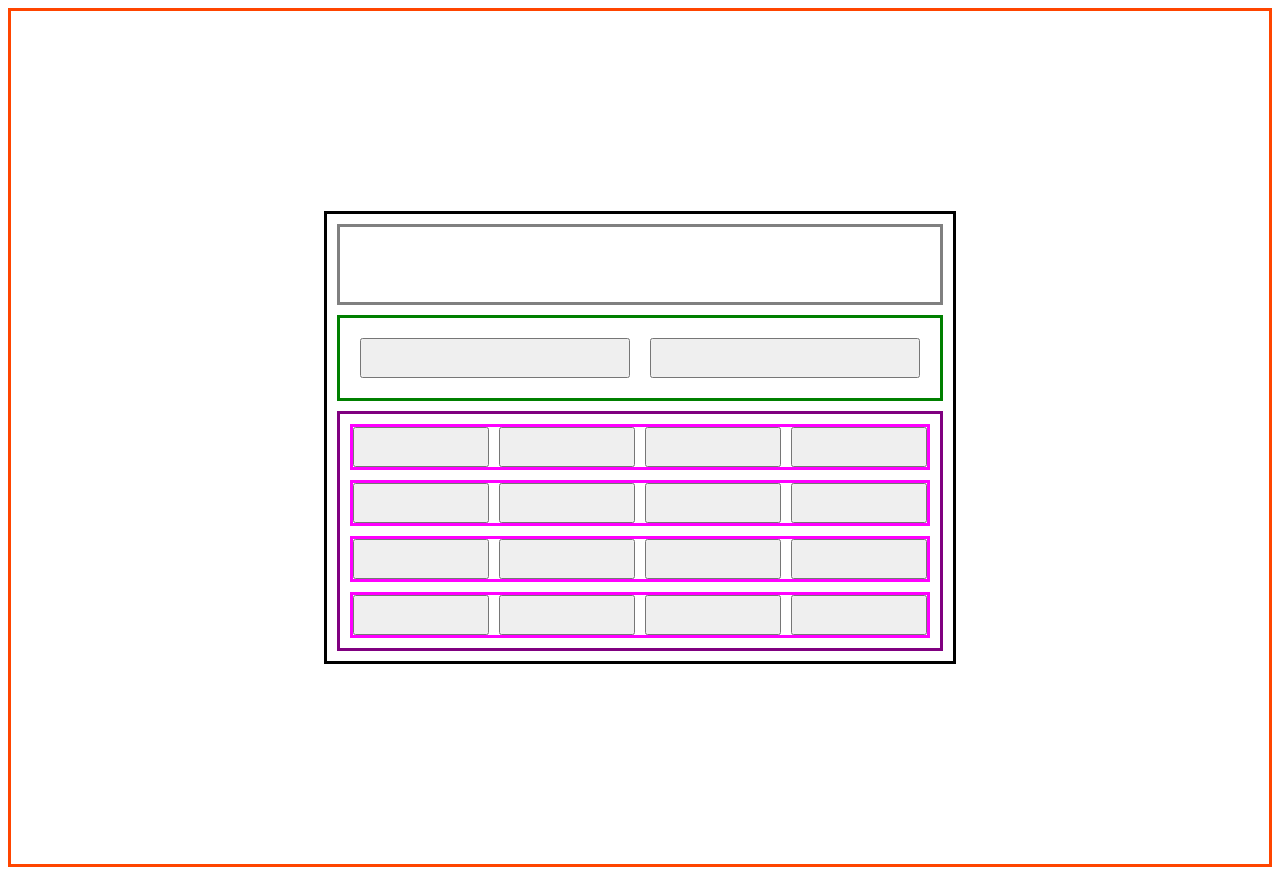
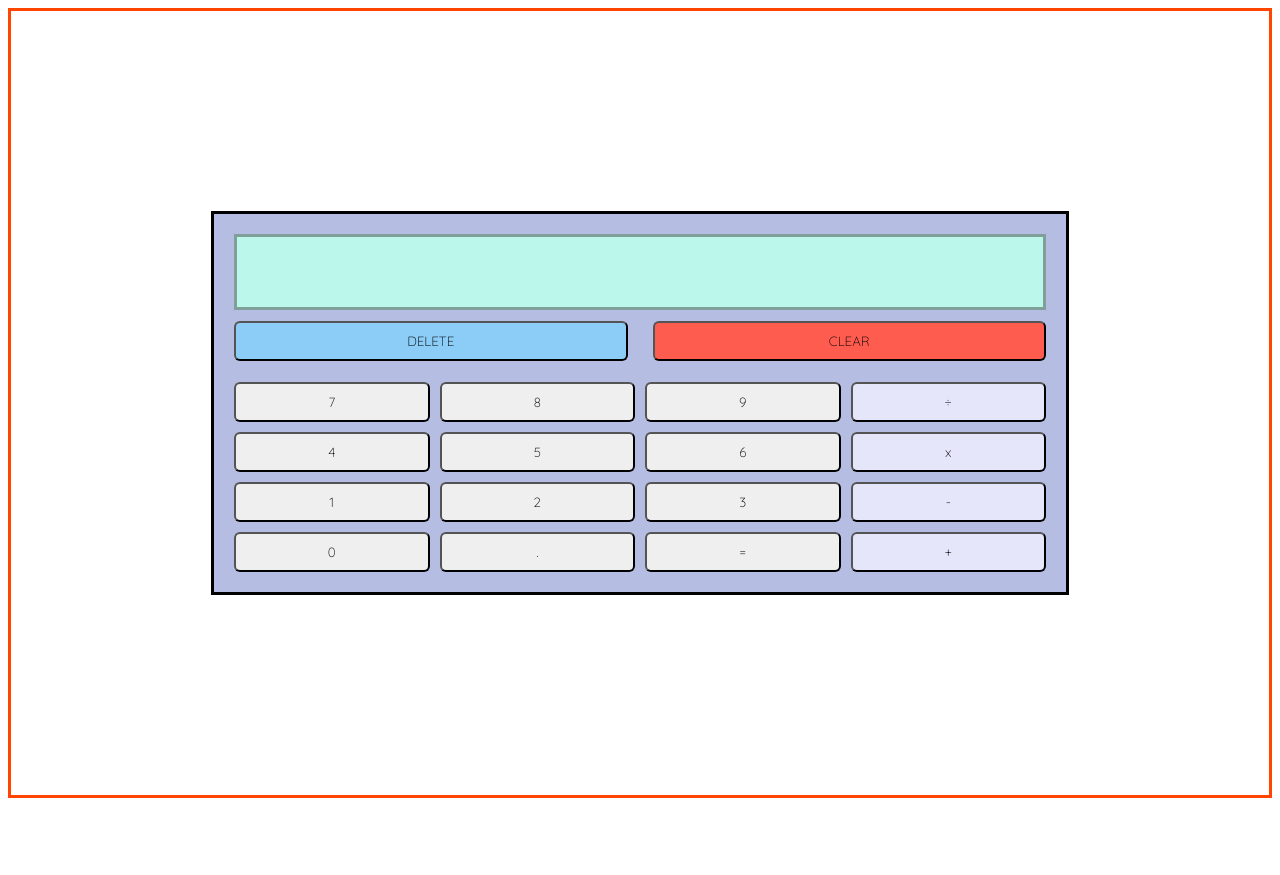
Before and after one commit to shinyfuwante/calculator, a plain HTML site: page index.html in a window 1280 px wide. After the commit the page ends 806 px from the top, so only its background shows below. Drawn offline with Linux system fonts and the light colour scheme.

Commit message:
Establish basic CSS styling of the calculator
This commit further fleshes out the general appearance of the calculator.

```diff
--- a/css/styles.css
+++ b/css/styles.css
@@ -1,3 +1,7 @@
+* {
+    font-family: 'Quicksand', sans-serif;
+}
+
 body {
     display: flex;
     justify-content: center;
@@ -9,6 +13,7 @@ body {
 button {
     width: 60px;
     height: 40px;
+    border-radius: 6px;
 }
 
 calculator-body {
@@ -16,13 +21,17 @@ calculator-body {
     border: 3px solid black;
     flex-flow: column;
     padding: 10px;
+    height: 100%;
+    width: 150%;
+    background-color: rgb(182, 189, 226);
 }
 
 clear-buttons {
-    border: 3px solid green;
     display: flex;
-    padding: 10px;
-    justify-content: space-evenly;
+    padding: 0px;
+    width: auto;
+    justify-content: space-between;
+    gap: 2px 5px;
 }
 
 clear-buttons>button{
@@ -31,26 +40,41 @@ clear-buttons>button{
 }
 
 display {
-    border: 3px solid gray;
-    height: 75px;
-    width: 600px;
-    margin-bottom: 10px;
+    justify-self: center;
+    height: 70px;
+    width: auto;
+    margin: 10px;
+    margin-bottom: 1px;
+    flex: 1 1 auto;
+    align-items: flex-end;
+    text-align: right;
+    background-color: rgba(188, 252, 236, 0.932);
+    border: 3px solid rgba(124, 155, 147, 0.932);
 }
 
 buttons {
-    border: 3px solid purple;
+    width: auto;
     display: flex;
     gap: 10px;
-    margin-top: 10px;
+    margin-top: 1px;
     flex-flow: column;
     justify-content: center;
     /*align-items: center;*/
     padding: 10px;
+    box-shadow: 0px;
+}
+button.operator {
+    background-color: lavender;
+}
+button.delete {
+    background-color: rgb(140, 205, 248);
+}
+button.clear {
+    background-color: rgb(255, 92, 80);
 }
 row {
     display: flex;
     flex: 1 1 auto;
-    border: 3px solid magenta;
     align-items: space-evenly;
     gap: 10px;
 }
--- a/index.html
+++ b/index.html
@@ -7,49 +7,53 @@
     <title>Document</title>
     <script src="script.js" defer></script>
     <link rel="stylesheet" href="css/styles.css">
+    <style>
+        @import url('https://fonts.googleapis.com/css2?family=Quicksand:wght@300&display=swap');
+    </style>
 </head>
 <body>
     <calculator-body>
         <display>
         </display>
         <clear-buttons>
+            <button class="delete">
+                DELETE
+            </button>
             <button class="clear">
-
-            </button>
-            <button class="clear all">
+                CLEAR
             </button>
         </clear-buttons>
         <buttons>
             <row>
-                <button class="seven"></button>
-                <button class="eight"></button>
-                <button class="nine"></button>
-                <button class="divide"></button>
+                <button class="seven">7</button>
+                <button class="eight">8</button>
+                <button class="nine">9</button>
+                <button class="divide operator">÷</button>
             </row>
 
             <row>
 
-                <button class="four"></button>
-                <button class="five"></button>
-                <button class="six"></button>
-                <button class="multiply"></button>
+                <button class="four">4</button>
+                <button class="five">5</button>
+                <button class="six">6</button>
+                <button class="multiply operator">x</button>
 
             </row>
 
             <row>
 
-                <button class="one"></button>
-                <button class="two"></button>
-                <button class="three"></button>
-                <button class="subtract"></button>
+                <button class="one">1</button>
+                <button class="two">2</button>
+                <button class="three">3</button>
+                <button class="subtract operator">-</button>
 
             </row>
 
             <row>
-                <button class="zero"></button>
-                <button class="decimal"></button>
-                <button class="equals"></button>
-                <button class="add"></button>
+                <button class="zero">0</button>
+                <button class="decimal">.</button>
+                <button class="equals">=</button>
+                <button class="add operator">+</button>
             </row>
 
         </buttons>
--- a/script.js
+++ b/script.js
@@ -24,3 +24,18 @@ function divide (a,b) {
     }
     return Math.round(((a/b) * 100))/100; //rounds to two decimal places, may revisit later.
 }
+
+function operate (a,b, operator) {
+    switch (operator) {
+        case "+":
+            return add(a,b);
+        case "-":
+            return subtract(a,b);
+        case "x":
+            return multiply(a,b);
+        case "÷":
+            return divide(a,b);
+        default:
+            break;
+    }
+}
```
